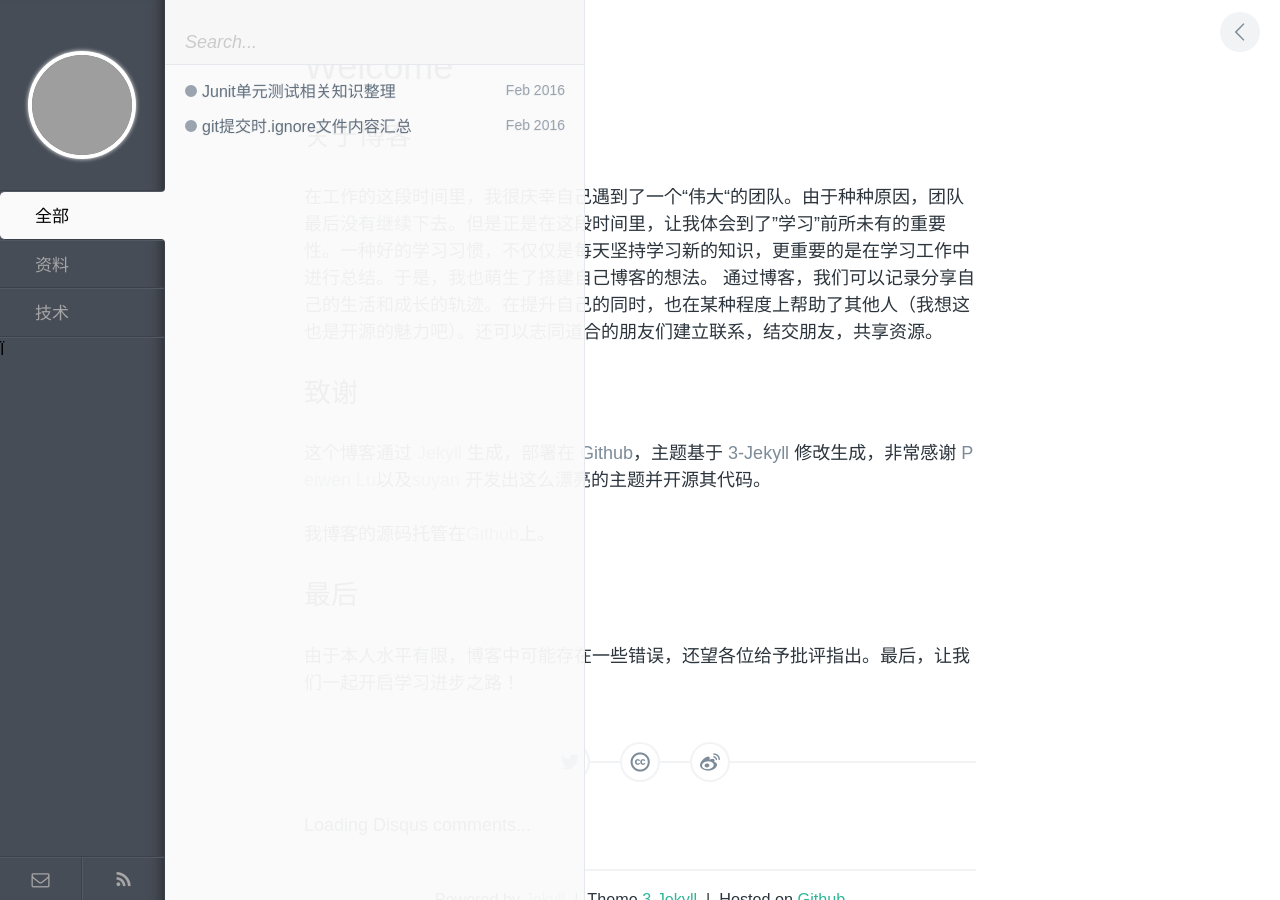
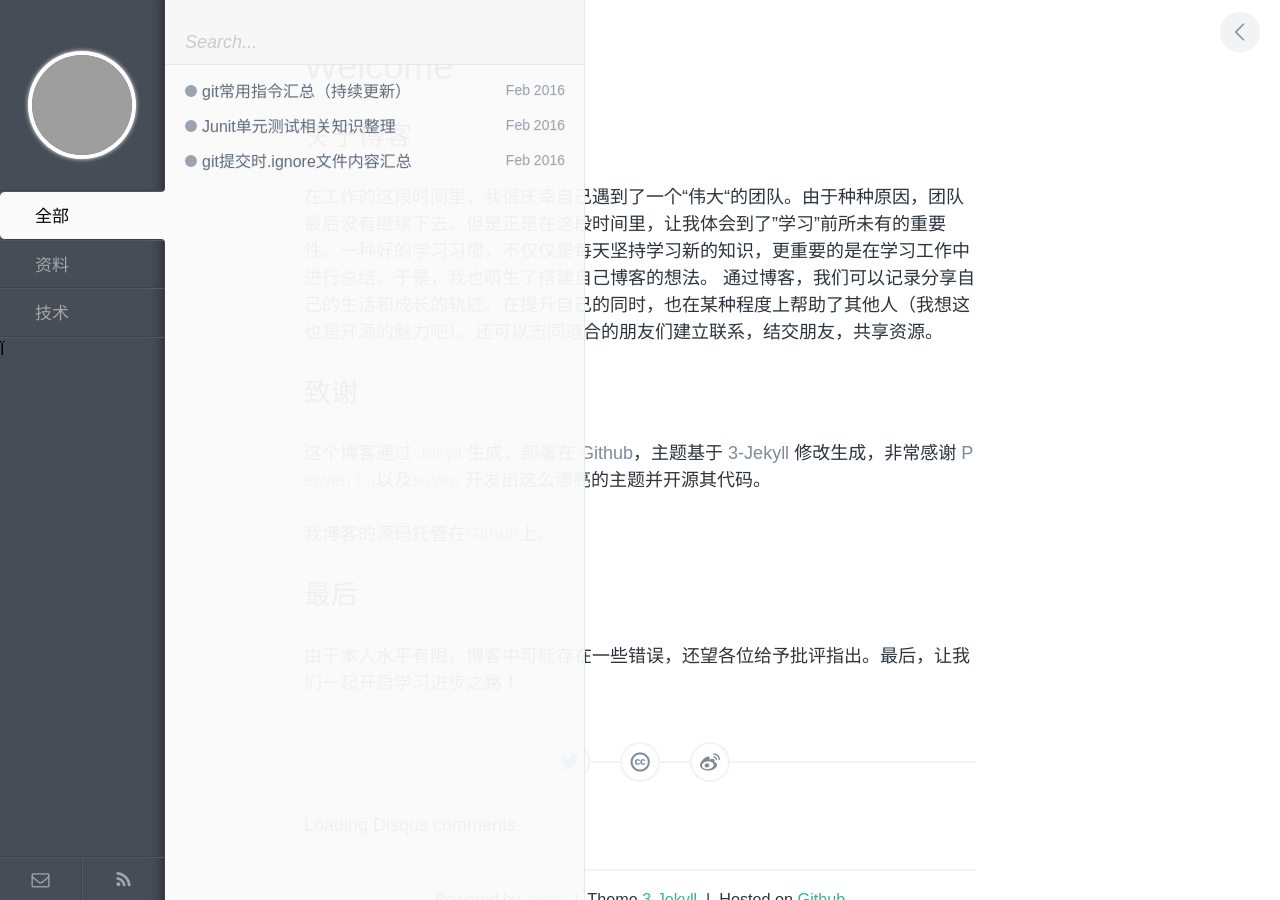
Before and after one commit to Anson365/anson365_draft, a Jekyll site: the page built from index.md, in a window 1280 px wide. Built offline with Jekyll 4.4.1, drawn with Linux system fonts in a browser that asks for light colours; comment, search, counter and statistics services are not loaded; part of the change alters nothing that is shown; grey boxes are pictures that could not be loaded.

Commit message:
git instractions summary

```diff
--- a/_includes/header.html
+++ b/_includes/header.html
@@ -1,4 +1,5 @@
 <meta http-equiv="content-type" content="text/html; charset=utf-8" />
+<meta name="google-site-verification" content="2XmvWLxrLjo4vJsP-P7ZQVMzlvRn6ZArLbPBJBUBaEg" />
 <meta name="viewport" content="width=device-width, initial-scale=1.0, maximum-scale=1.0, user-scalable=0" />
 <!--[if lte IE 9]><meta http-equiv="refresh" content="0;url=/ie.html"><![endif]-->
 
--- /dev/null
+++ b/_posts/resource/2016-02-16-git-instractions-summary.md
@@ -0,0 +1,9 @@
+---
+layout: post
+title: git常用指令汇总（持续更新）
+category: 资料
+tags: git
+description: git 常用指令及情况汇总
+---
+git在程序员的日常开发中承担着程序托管、发布等作用。无论是[github](http://github.com)、[gitlab](https://about.gitlab.com/)、[git@osc](http://git.oschina.net/)其中运用到的git指令都是一样的。
+文章是笔者学习工作中使用的git情况和解决方案，旨在总结方便查阅，同时加深对git的灵活运用，因此文章的内容会进行持续更新。当然对于未提及到或者有更优越的解决方案的情况，也欢迎大家留言探讨。
```
